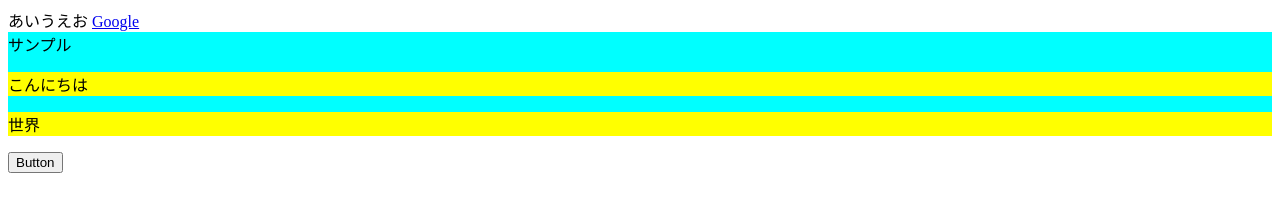
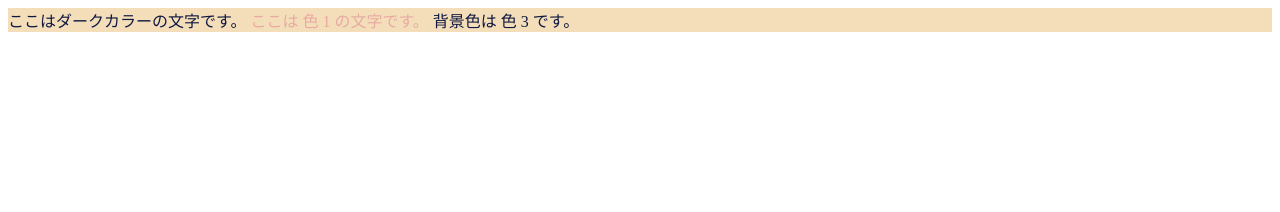
Before and after one commit to omizu704/web-portfolio-yumi, a plain HTML site: page public/index.html in a window 1280 px wide. Drawn offline with Linux system fonts and the light colour scheme.

Commit message:
Update index.html

```diff
--- a/public/index.html
+++ b/public/index.html
@@ -2,20 +2,17 @@
 <html>
   <head>
     <meta charset="UTF-8" />
-    <meta charset="X-UA-Compatible" content="IE=edge" />
-    <meta name="viewport" content="width=divice-width, initial-scale=1.0" />
+    <meta http-equiv="X-UA-Compatible" content="IE=edge" />
+    <meta name="viewport" content="width=device-width, initial-scale=1.0" />
     <meta name="robots" content="noindex" />
     <title>Yumi's Portfolio</title>
     <link rel="stylesheet" href="./assets/main.css" />
   </head>
   <body>
-    あいうえお
-    <a href="https://www.google.com/">Google</a>
-    <div style="background-color: cyan">
-      サンプル
-      <p style="background-color: yellow">こんにちは</p>
-      <p style="background-color: yellow">世界</p>
+    <div class="bg-3 text-dark">
+      ここはダークカラーの文字です。
+      <span class="text-1">ここは 色 1 の文字です。</span>
+      背景色は 色 3 です。
     </div>
-    <button>Button</button>
   </body>
 </html>
```
